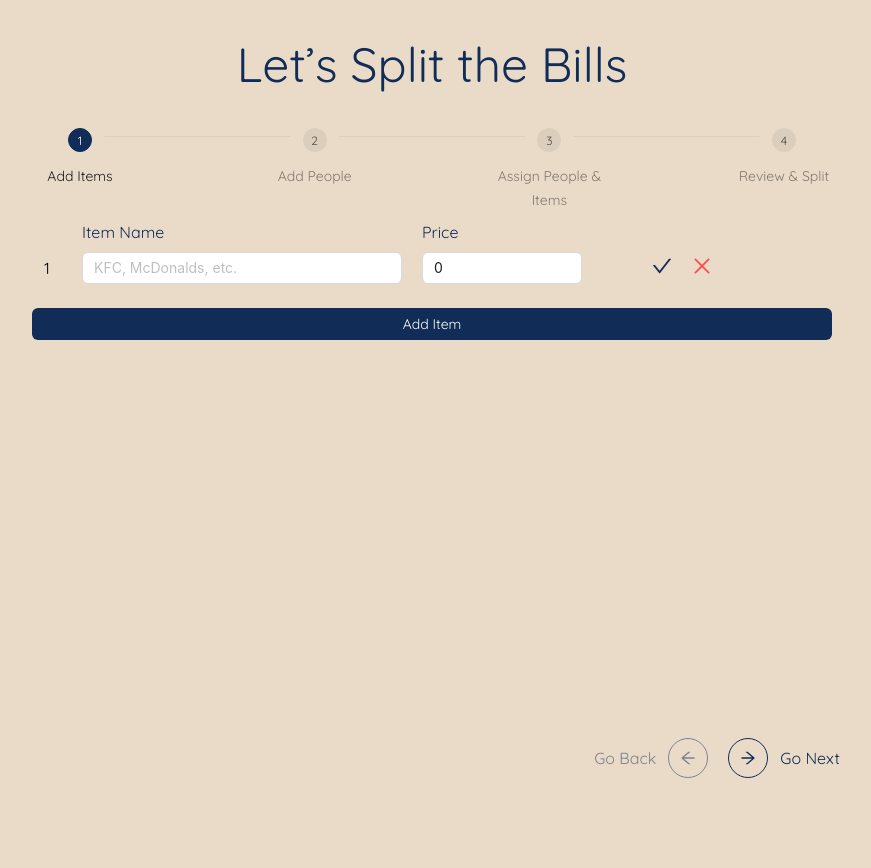
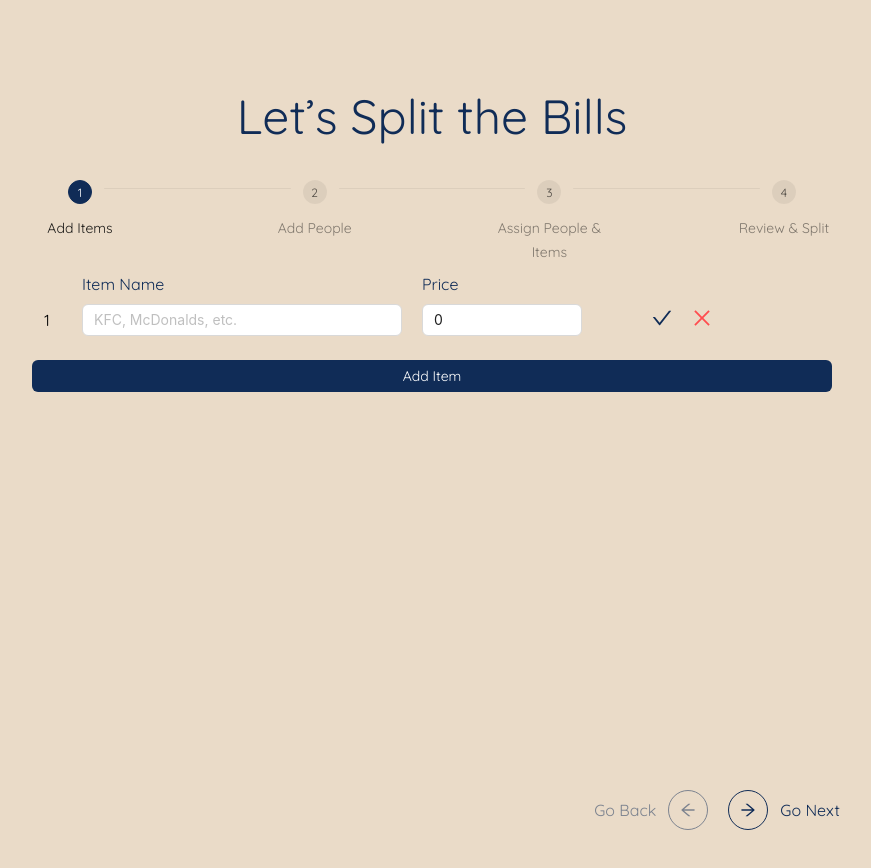
Before and after one commit to yemarn510/split, a Next.js app: page / in a window 1280 px wide. Shown: the top 868 px of the page, without its empty margins (208-1079 px from the left). Built offline with nearby package versions, Linux system fonts and the light colour scheme.

Commit message:
Fixed header

```diff
--- a/src/app/page.tsx
+++ b/src/app/page.tsx
@@ -165,8 +165,8 @@ export default function Home() {
   }
 
   return (
-    <main className="w-fit m-auto p-3 md:py-5 lg:py-10">
-      <h1 className="text-center text-main text-4xl md:text-5xl">Let&rsquo;s Split the Bills</h1>
+    <main className="w-fit m-auto p-3 md:py-5 lg:py-20">
+      <h1 className="text-center text-main text-4xl md:text-5xl md:mt-3">Let&rsquo;s Split the Bills</h1>
 
       <section className="mt-5 md:my-10">
         <div className="steps-container hidden md:flex">
```
